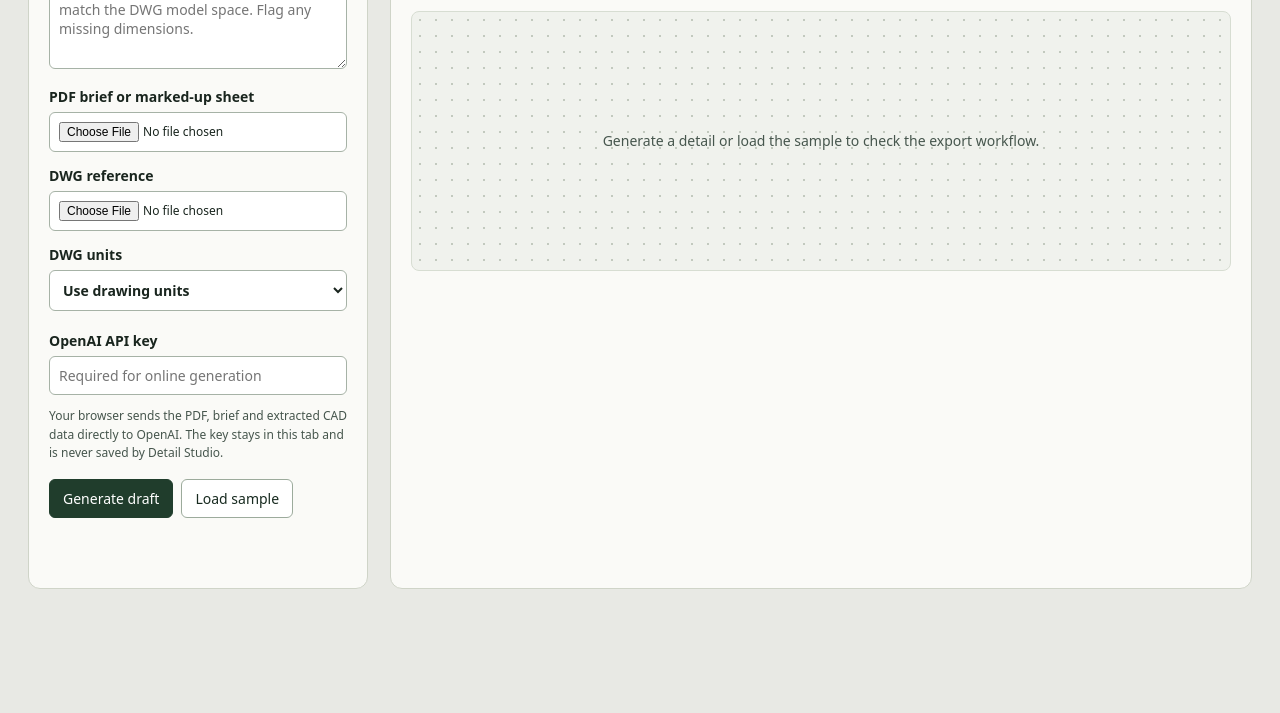
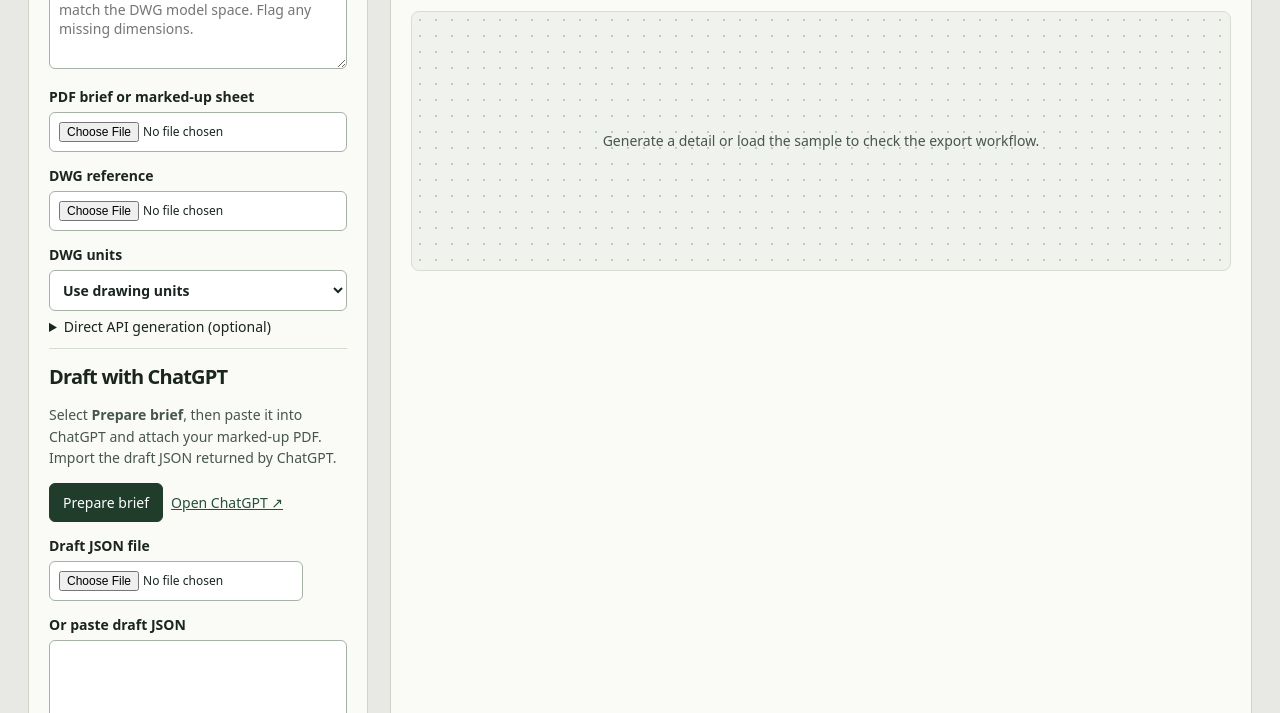
Before and after one commit to piyu1746661-wq/detail-studio, a plain HTML site: page index.html in a window 1280 px wide. Shown: the part 239-952 px from the top of the page. Before the commit the page ends 856 px from the top, so only its background shows below. Drawn offline with Linux system fonts and the light colour scheme.

Commit message:
Make ChatGPT handoff the default no-API workflow

```diff
--- a/index.html
+++ b/index.html
@@ -10,9 +10,16 @@
 <label for="pdf">PDF brief or marked-up sheet</label><input id="pdf" type="file" accept=".pdf,application/pdf">
 <label for="dwg">DWG reference</label><input id="dwg" type="file" accept=".dwg">
 <div class="row"><label>DWG units<select id="unit"><option value="">Use drawing units</option><option value="1">Millimetres</option><option value="1000">Metres</option><option value="25.4">Inches</option><option value="304.8">Feet</option></select></label></div>
-<label for="key">OpenAI API key</label><input id="key" type="password" autocomplete="off" placeholder="Required for online generation">
+<details><summary>Direct API generation (optional)</summary><label for="key">OpenAI API key</label><input id="key" type="password" autocomplete="off" placeholder="Required for online generation">
 <p class="hint">Your browser sends the PDF, brief and extracted CAD data directly to OpenAI. The key stays in this tab and is never saved by Detail Studio.</p>
-<div class="row actions"><button class="primary" id="generate">Generate draft</button><button type="button" id="sample">Load sample</button></div>
+<div class="row actions"><button id="generate">Generate with API</button></div></details>
+<div class="review"><h2>Draft with ChatGPT</h2>
+<p>Select <strong>Prepare brief</strong>, then paste it into ChatGPT and attach your marked-up PDF. Import the draft JSON returned by ChatGPT.</p>
+<div class="row"><button type="button" class="primary" id="prepareChat">Prepare brief</button><a href="https://chatgpt.com/" target="_blank" rel="noopener noreferrer">Open ChatGPT ↗</a></div>
+<div id="chatBriefWrap" hidden><label for="chatBrief">Prepared brief</label><textarea id="chatBrief" readonly></textarea></div>
+<label for="jsonFile">Draft JSON file</label><input id="jsonFile" type="file" accept=".json,application/json">
+<label for="chatDraft">Or paste draft JSON</label><textarea id="chatDraft" spellcheck="false"></textarea>
+<div class="row actions"><button type="button" id="importChat">Import draft</button><button type="button" id="sample">Load sample</button></div></div>
 <p id="status" role="status"></p></form></section>
 <section><h2 id="title">Drawing preview</h2><div class="row"><label>Print scale<select id="scale"><option>2</option><option selected>5</option><option>10</option><option>20</option><option>50</option></select></label><label>Sheet<select id="paper"><option value="297,210">A4 landscape</option><option value="420,297">A3 landscape</option></select></label></div>
 <div class="viewport" id="drawing"><p>Generate a detail or load the sample to check the export workflow.</p></div>
```
